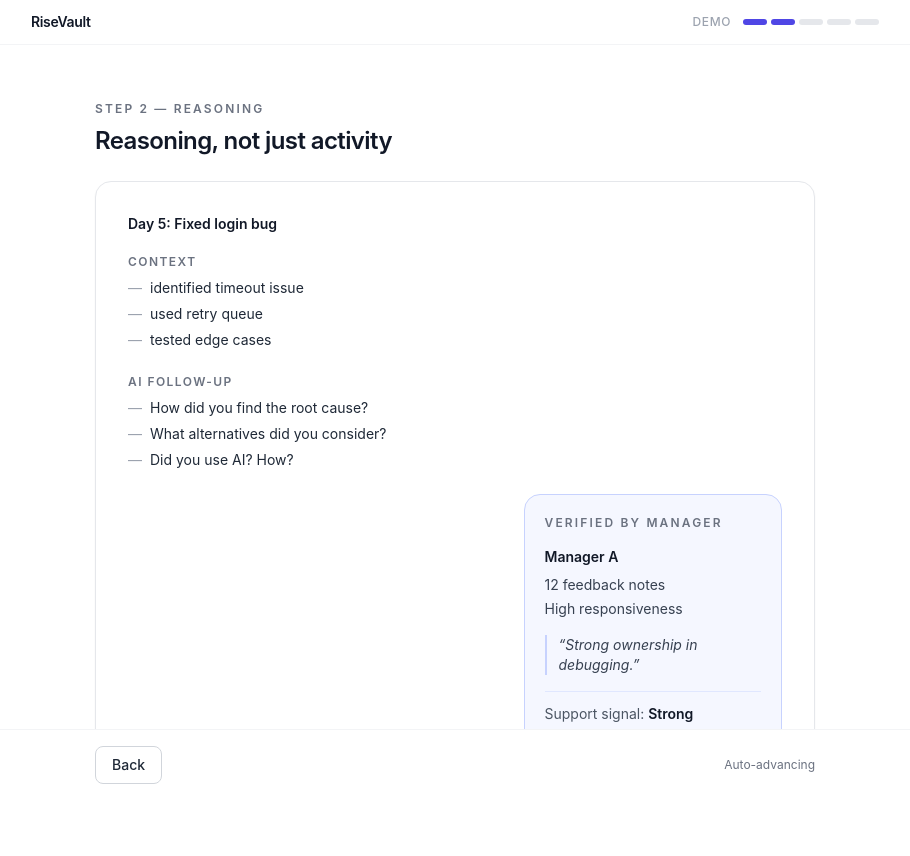
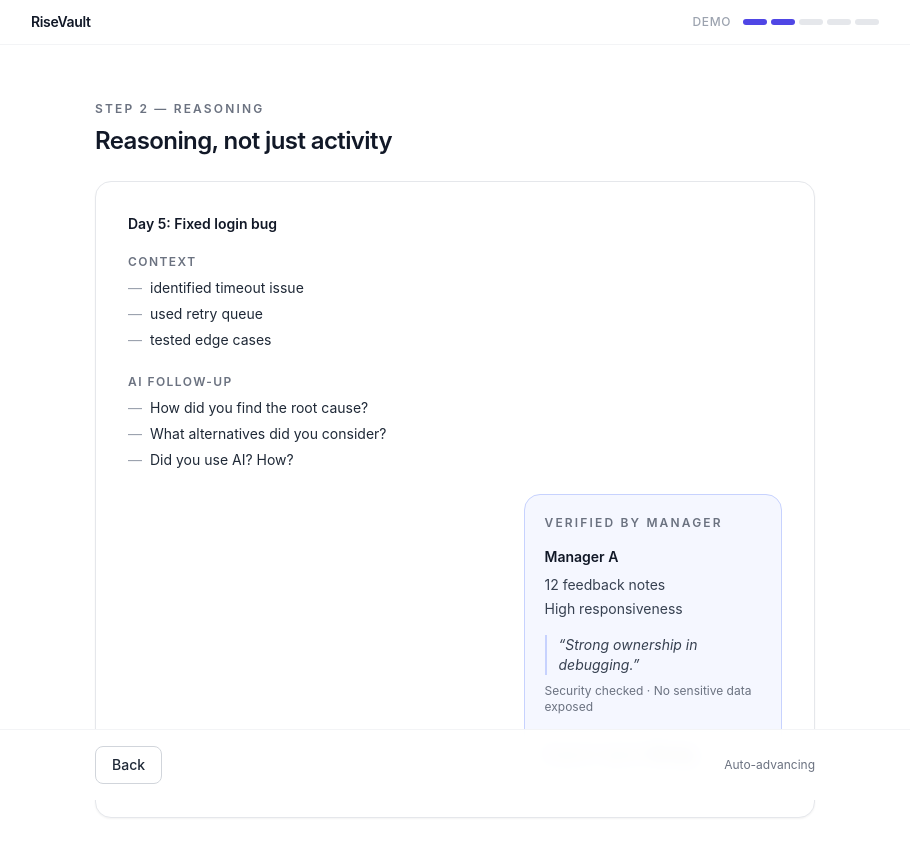
Before and after one commit to wowno1090858718/risevault-mvp, a Next.js app: page /mvp in a window 1280 px wide. Both pictures are taken after a click on the button "Play Demo". Shown: the top 856 px of the page, without its empty margins (185-1095 px from the left). Built offline with nearby package versions, Linux system fonts and the light colour scheme.

Commit message:
update landing

```diff
--- a/app/mvp/page.tsx
+++ b/app/mvp/page.tsx
@@ -482,6 +482,7 @@ function ReasoningStep() {
               <blockquote className="mt-4 border-l-2 border-indigo-200 pl-3 text-sm italic text-gray-700">
                 &ldquo;Strong ownership in debugging.&rdquo;
               </blockquote>
+              <div className="mt-2 text-xs text-gray-500">Security checked · No sensitive data exposed</div>
 
               <div className="mt-4 border-t border-indigo-100 pt-3 text-sm">
                 <span className="text-gray-600">Support signal:</span>{' '}
```
